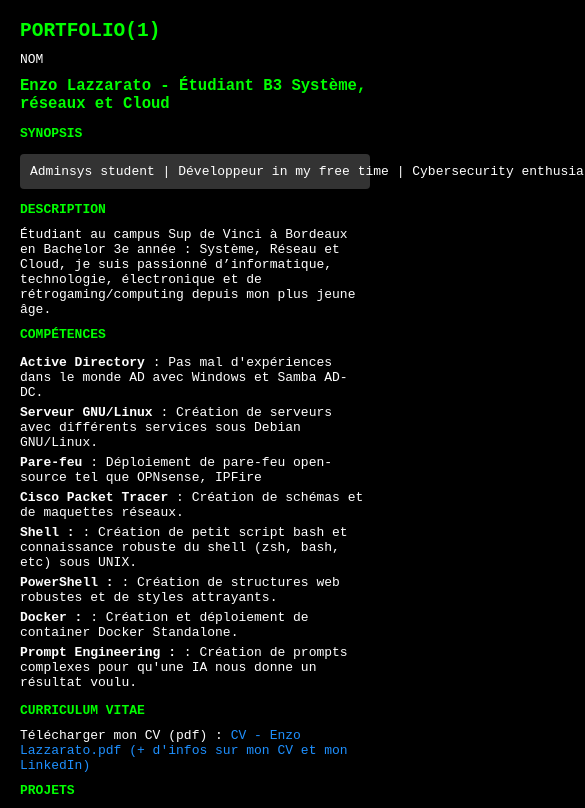
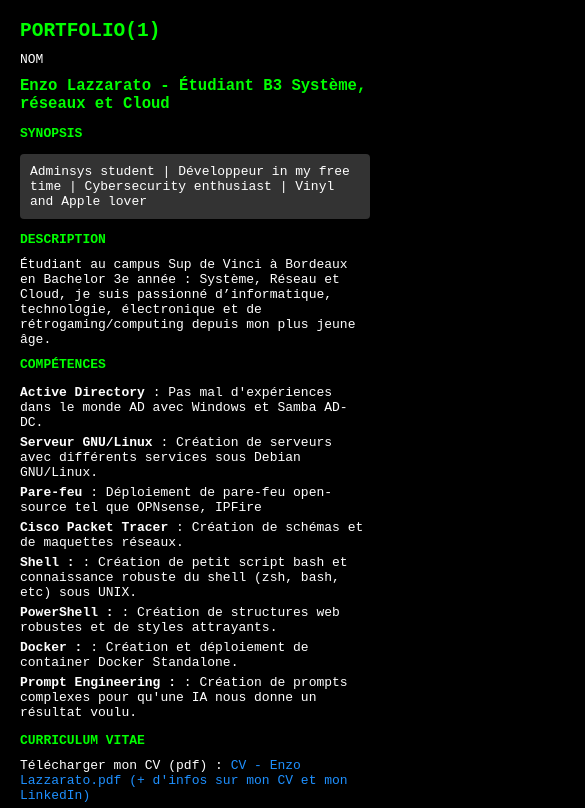
Before and after one commit to enzo-zsh/portfolio, a plain HTML site: page index.html in a window 390 px wide. Shown: the top 808 px of the page, 585 px wide, since content can reach past the window. Drawn offline with Linux system fonts and the light colour scheme.

Commit message:
Update styles.css

```diff
--- a/styles.css
+++ b/styles.css
@@ -34,6 +34,15 @@ pre {
     color: #fff;
     padding: 10px;
     border-radius: 4px;
+    white-space: pre-wrap;
+    word-wrap: break-word;
+    overflow-wrap: break-word; /* Pour les navigateurs qui supportent cette propriété */
+}
+
+code {
+    white-space: pre-wrap;
+    word-wrap: break-word;
+    overflow-wrap: break-word; /* Pour les navigateurs qui supportent cette propriété */
 }
 
 ul {
@@ -58,3 +67,12 @@ section > p:first-child {
     color: #00ff00;
     font-weight: bold;
 }
+
+/* Style spécifique pour les écrans plus petits */
+@media (max-width: 600px) {
+    pre, code {
+        white-space: pre-wrap; /* Permet les sauts de ligne */
+        word-wrap: break-word; /* Permet de couper les mots pour éviter de dépasser */
+        overflow-wrap: break-word; /* Pour les navigateurs qui supportent cette propriété */
+    }
+}
```
